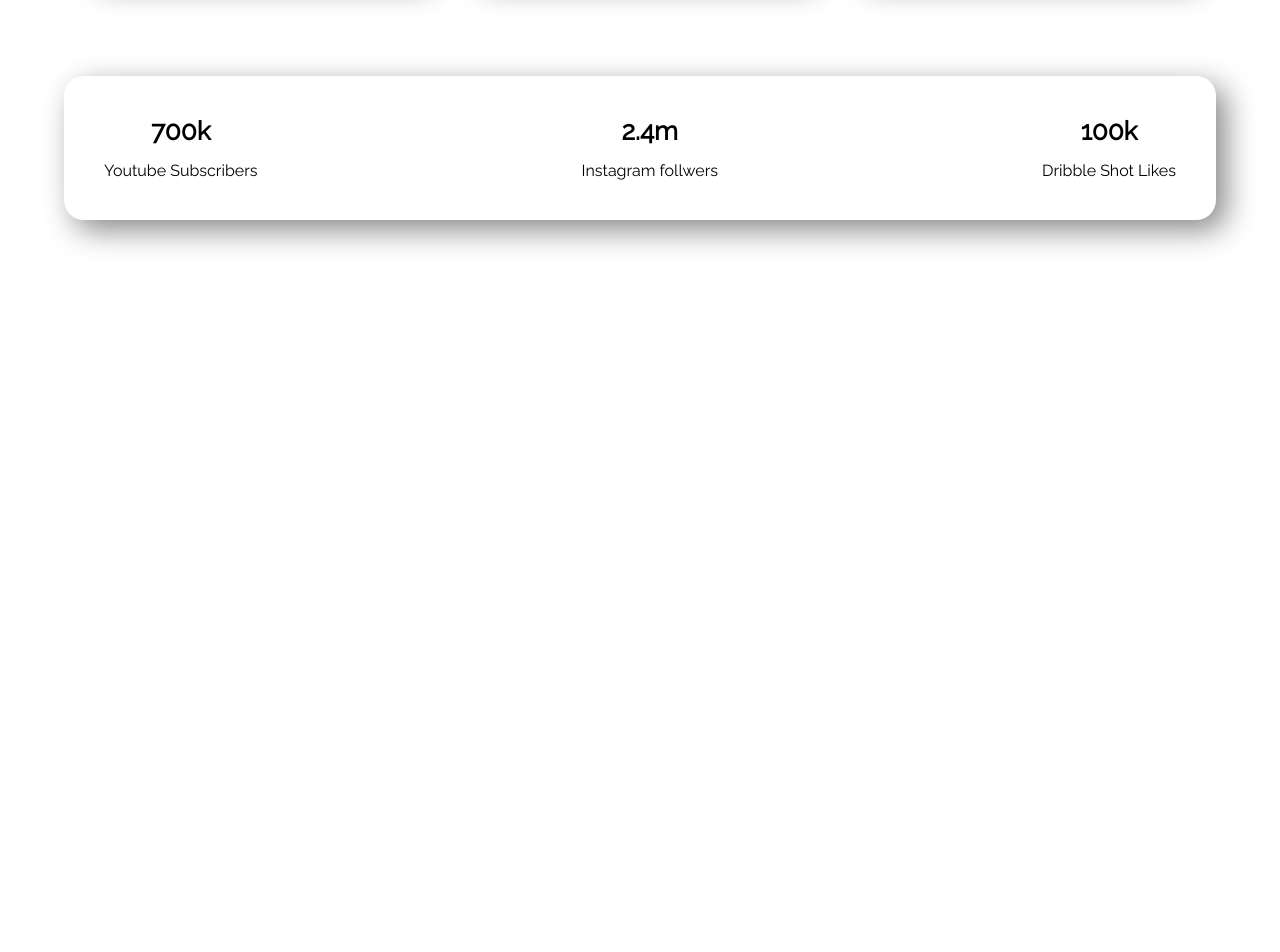
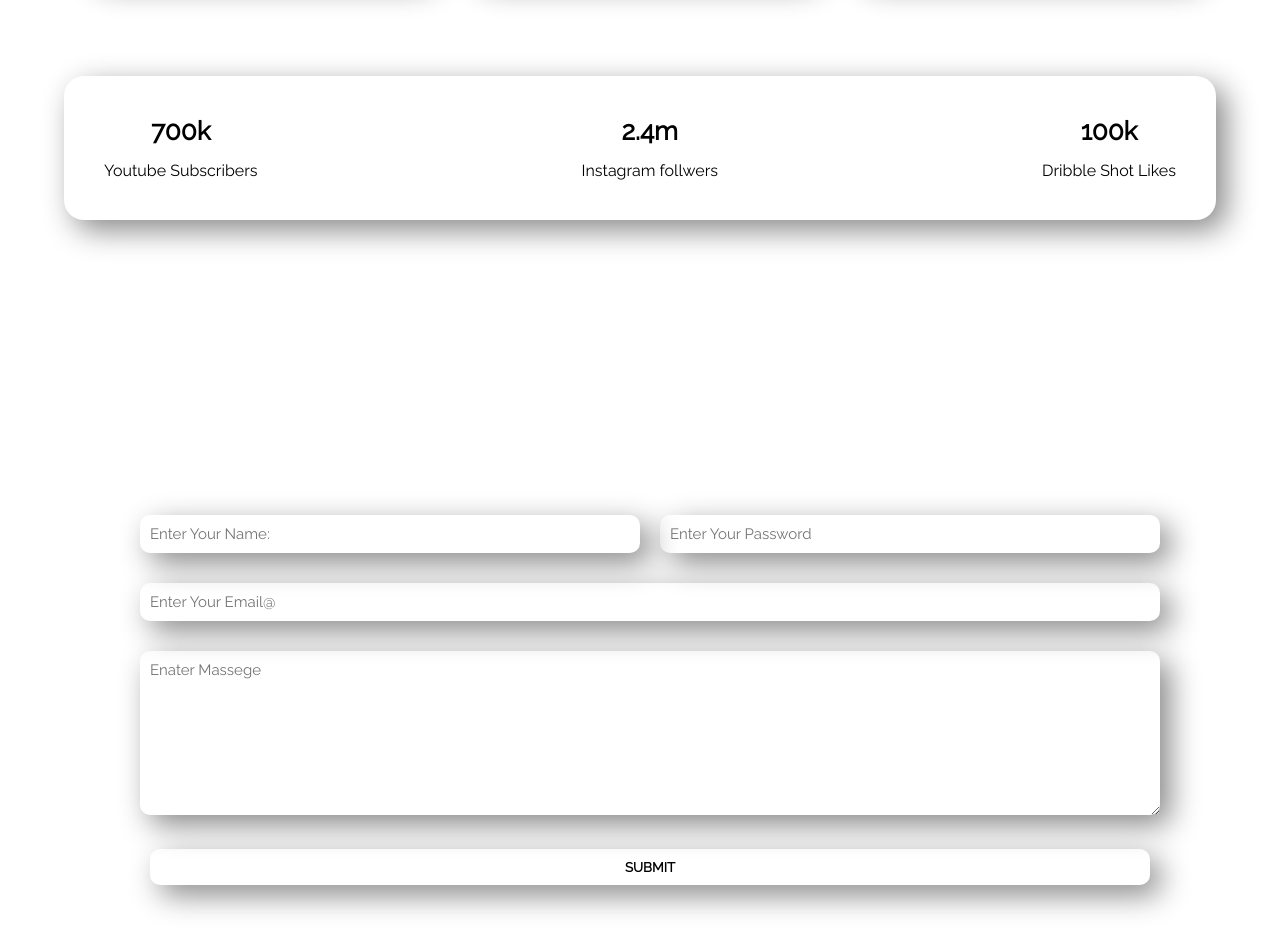
Before and after one commit to Redowan371/Food-Network, a plain HTML site: page index.html in a window 1280 px wide. Shown: the part 3271-4223 px from the top of the page. Before the commit the page ends 3571 px from the top, so only its background shows below. Drawn offline with Linux system fonts and the light colour scheme.

Commit message:
contact section added

```diff
--- a/assets/css/style.css
+++ b/assets/css/style.css
@@ -224,6 +224,7 @@ margin-top: 30px;
     padding: 20px 20px 40px 20px;
 }
 /************ Latest Recipes style End**************/
+/************ Counter style Start**************/
 #counter{
     padding: 0 5%;
     margin: 80px 0;
@@ -242,3 +243,59 @@ margin-top: 30px;
     font-weight: bold;
     margin-bottom: 15px;
 }
+/************ Counter style End**************/
+
+/************ Contact style Start**************/
+.contact{
+    width: 100%;
+    height: 100vh;
+    display: flex;
+    align-items: center;
+    justify-content: center;
+}
+form{
+    width: 100%;
+    max-width: 1000px;
+}
+.input-group{
+    margin-bottom: 30px;
+    position: relative;
+}
+input,textarea{
+    width: 100%;
+    padding: 10px;
+    outline: none;
+    color: #fff;
+    background: transparent;
+    font-size: 15px;
+    box-shadow: 10px 10px 30px 0px #888888;
+    border: none;
+    border-radius: 10px;
+}
+
+button{
+    padding: 10px 0;
+    outline: 0;
+    background: transparent;
+    width: 100%;
+    cursor: pointer;
+    color: black;
+    text-transform: uppercase;
+    font-weight: 600;
+    align-items: center;
+    margin-left: 10px;
+    box-shadow: 10px 10px 30px 0px #888888;
+    border: none;
+    border-radius: 10px;
+}
+
+
+.row{
+    display: flex;
+    align-items: center;
+    justify-content: space-between;
+}
+.row .input-group{
+    flex-basis: 48%;
+}
+/************ Contact style End**************/
--- a/index.html
+++ b/index.html
@@ -26,7 +26,7 @@
                 <li><a href="#about">About us</a></li>
                 <li><a href="#recipes">Recipes</a></li>
                 <li><a href="#latest-recipes">Latest Recipes</a></li>
-                <li><a href="">Contact Us</a></li>
+                <li><a href="#contact">Contact Us</a></li>
 
             </ul>
         </div>
@@ -160,6 +160,36 @@
         </div>
     </section>
     <!------Counter Section End---------->
+    <!------Contact Section Start---------->
+    <section id="contact">
+        <div class="contact">
+            <form>
+                <div class="row">
+                    <div class="input-group">
+                        <input type="text" id="name" required placeholder="Enter Your Name:">
+
+                    </div>
+                    <div class="input-group">
+                        <input type="password" required placeholder="Enter Your Password">
+
+                    </div>
+                </div>
+
+                <div class="input-group">
+                    <input type="email" placeholder="Enter Your Email@" required>
+
+                </div>
+                <div class="input-group">
+                    <textarea id="message" rows="8" placeholder="Enater Massege" required></textarea>
+
+                </div>
+                <button type="Submit">Submit</button>
+
+            </form>
+        </div>
+    </section>
+    <!------Contact Section End---------->
+
 
 
 </body>
```
